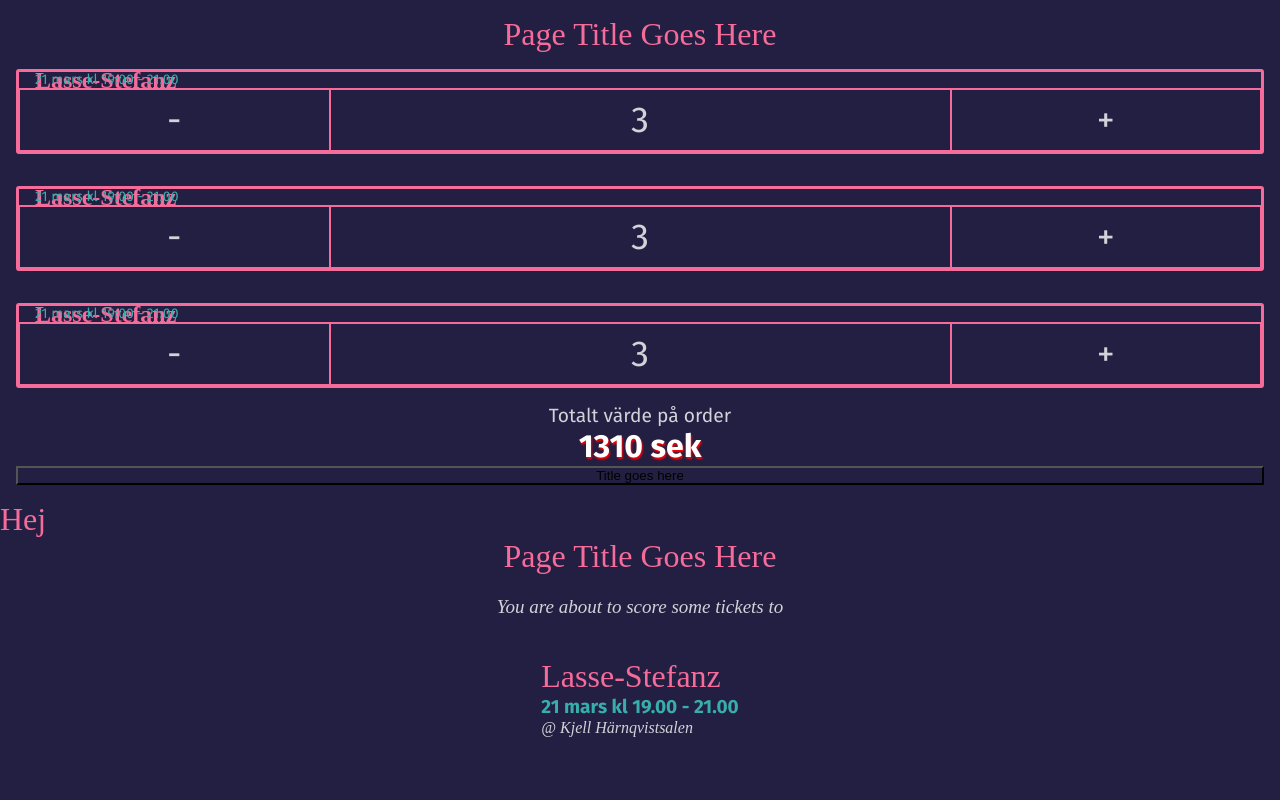
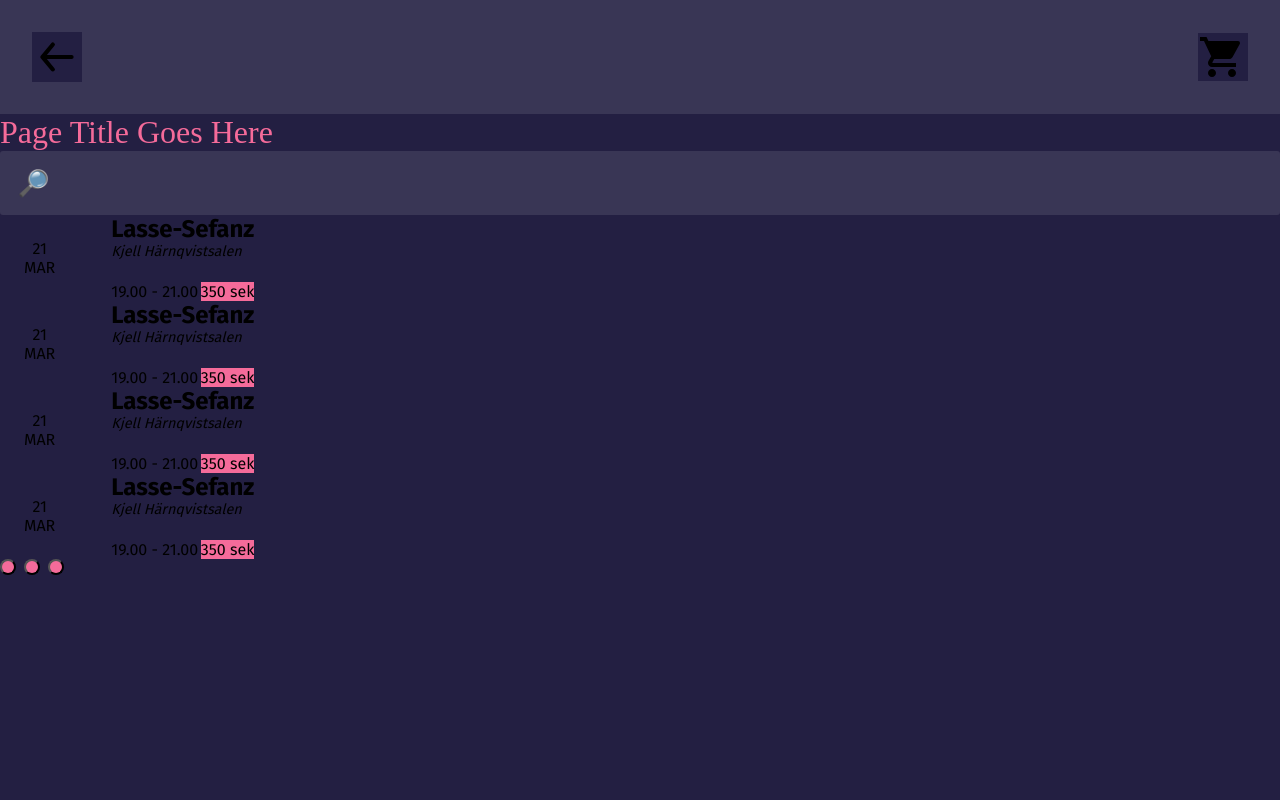
Before and after one commit to fabiolapoblete/ticket-service-examination, a React (Vite) app: page /events in a window 1280 px wide. Shown: the top 800 px of the page. Built offline with nearby package versions, Linux system fonts and the light colour scheme; a web font is replaced by a local one.

Commit message:
Added routing to App

```diff
--- a/package.json
+++ b/package.json
@@ -10,7 +10,8 @@
   },
   "dependencies": {
     "react": "^18.2.0",
-    "react-dom": "^18.2.0"
+    "react-dom": "^18.2.0",
+    "react-router-dom": "^6.10.0"
   },
   "devDependencies": {
     "@types/react": "^18.0.28",
--- a/src/App.jsx
+++ b/src/App.jsx
@@ -1,19 +1,31 @@
 import EventsPage from "./Pages/EventsPage";
 import LandingPage from "./Pages/LandinPage";
-import OredersPage from "./Pages/OrdersPage";
+import OrdersPage from "./Pages/OrdersPage";
 import TicketsPage from "./Pages/TicketsPage";
+import SinglePage from "./Pages/SinglePage";
 import "./Styles/App.css";
-import EventInfo from "./Components/EventInfo";
-import SinglePage from "./Pages/SinglePage";
-// import "./Styles/App.css";
+
+import {
+    BrowserRouter as Router,
+    Route,
+    Routes,
+    Navigate,
+} from "react-router-dom";
+import ErrorPage from "./Pages/ErrorPage";
 
 function App() {
     return (
-        <div className="App">
-           <OredersPage />
-            <h1>Hej</h1>
-            <SinglePage />
-        </div>
+        <Router>
+            <Routes>
+                <Route path="/" element={<LandingPage />} />
+                <Route path="/events" element={<EventsPage />} />
+                <Route path="/events/single" element={<SinglePage />} />
+                <Route path="/orders" element={<OrdersPage />} />
+                <Route path="/tickets" element={<TicketsPage />} />
+                <Route path="/error" element={<ErrorPage />} />
+                <Route path="*" element={<Navigate to="/error" />} />
+            </Routes>
+        </Router>
     );
 }
 
--- /dev/null
+++ b/src/Pages/ErrorPage.jsx
@@ -0,0 +1,5 @@
+function ErrorPage() {
+    return <h1>ERROR PAGE</h1>;
+}
+
+export default ErrorPage;
--- a/src/Pages/EventsPage.jsx
+++ b/src/Pages/EventsPage.jsx
@@ -3,6 +3,8 @@
 import SearchBar from "../Components/SearchBar";
 import HeaderNav from "../Components/HeaderNav";
 import FooterNav from "../Components/FooterNav";
+
+import { Link } from "react-router-dom";
 
 function EventsPage() {
     return (
```
Also changed, not shown: src/Pages/OrdersPage.jsx (+7 -11 lines), 1 other file (tests, documents, lock files or other folders). Lines whose indentation alone changed are shown as unchanged.
